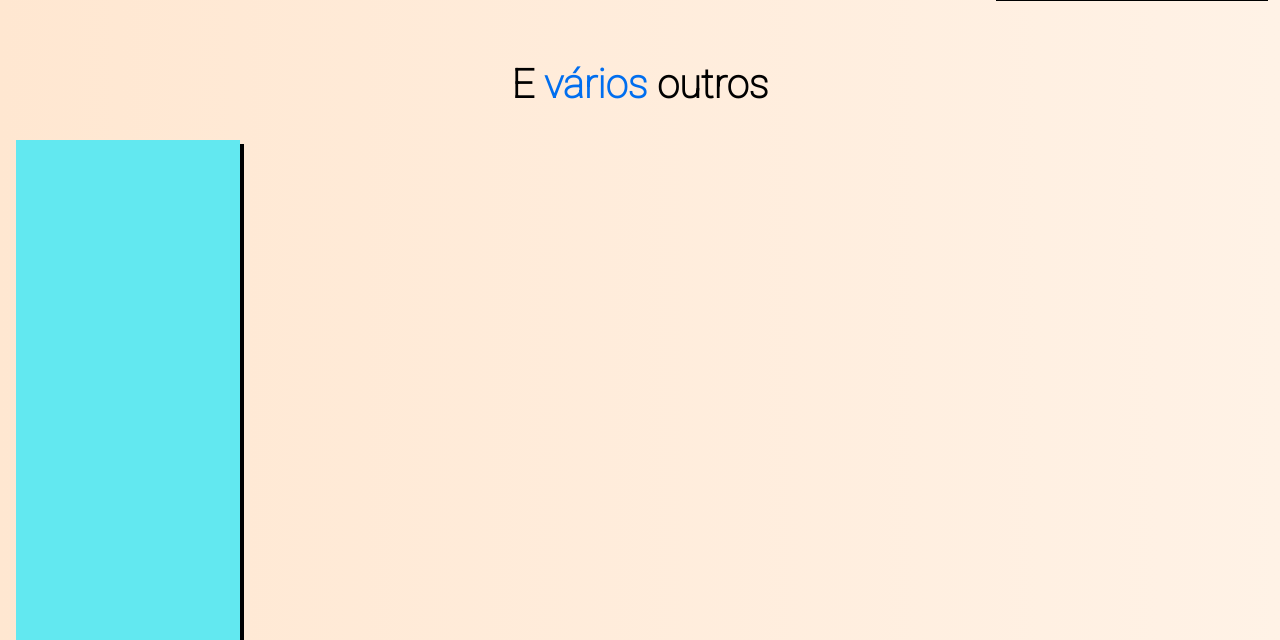
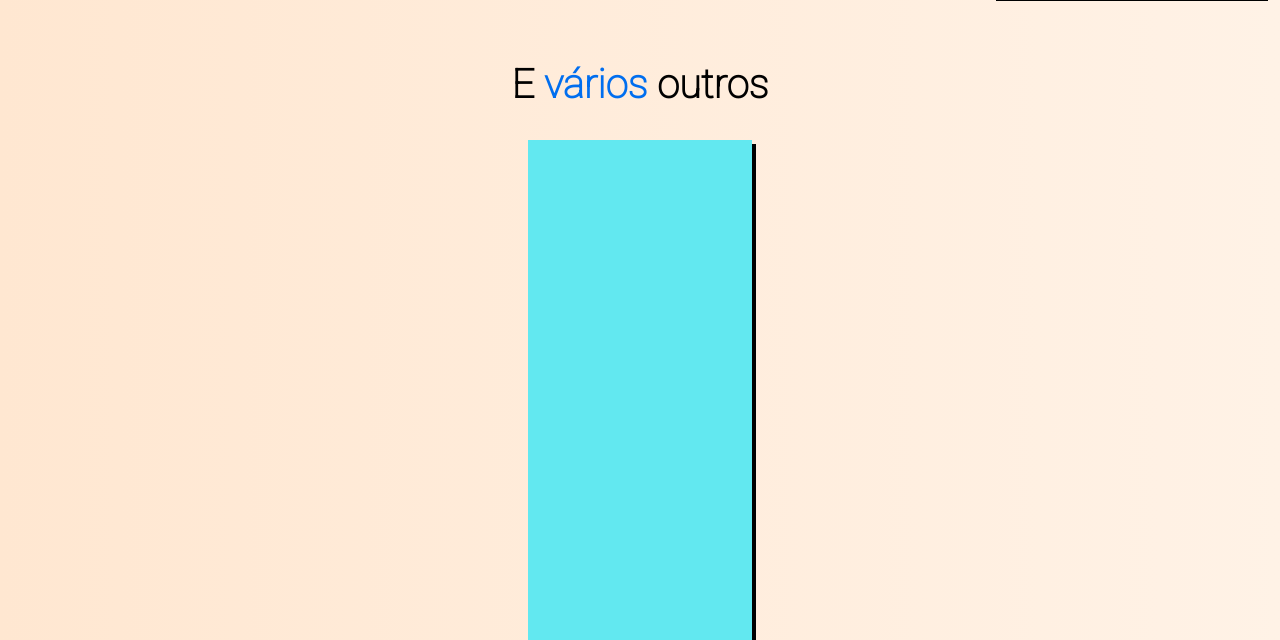
Before and after one commit to gabrielkkskx/JazzSchool, a plain HTML site: page index.html in a window 1280 px wide. Shown: the part 6622-7262 px from the top of the page. Drawn offline with Linux system fonts and the light colour scheme.

Commit message:
Update index.html

```diff
--- a/index.html
+++ b/index.html
@@ -74,7 +74,7 @@
 
 
             <h2 class="text-center">E <span class="text-primary">vários</span> outros</h2>
-            <a href="#" class="button mt-2">Conhecer cursos</a>
+            <a href="#" class="button mt-2 mx-auto">Conhecer cursos</a>
 
         </section>
     </main>
```
